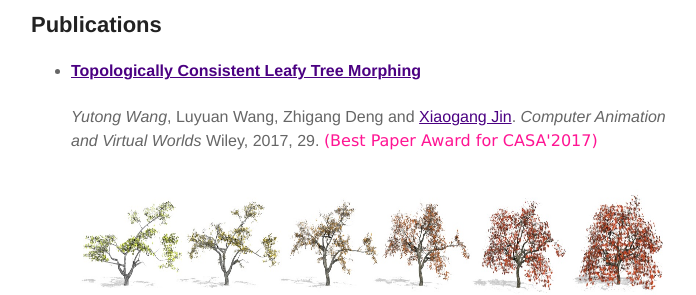
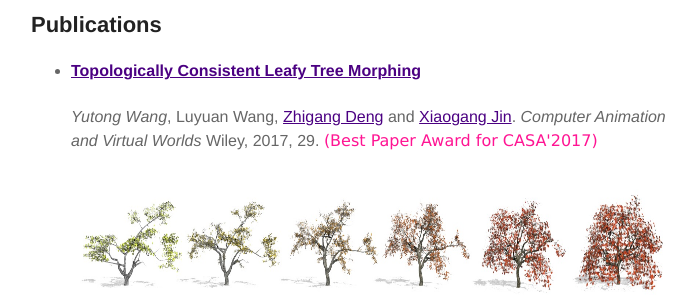
Before and after one commit to catherineytw/YutongWang, a Jekyll site: the page built from about.md, in a window 1280 px wide and 1400 px high, scrolled down 1151 px. Shown: the part 152-447 px from the top of the window, without its empty margins (329-1025 px from the left). Built offline with Jekyll 4.4.1, drawn with Linux system fonts in a browser that asks for light colours; part of the change alters nothing that is shown; some of the changed text lies outside the part shown.

Commit message:
add hyperlink to professor deng

```diff
--- a/about.md
+++ b/about.md
@@ -66,7 +66,7 @@ layout: page
   <li>
       <div class="divcss5">
          <p><h4><a href="https://www.researchgate.net/publication/315516994_Topologically_Consistent_Leafy_Tree_Morphing"> Topologically Consistent Leafy Tree Morphing</a></h4>
-		 <B><I>Yutong Wang</I></B>, Luyuan Wang, Zhigang Deng and <a href="http://www.cad.zju.edu.cn/home/jin/casa2017/casa2017.htm">Xiaogang Jin</a>. <i>Computer Animation and Virtual Worlds</i> Wiley, 2017, 29. <font face="verdana" color="#FF1493">(Best Paper Award for CASA'2017)</font></p>
+		 <B><I>Yutong Wang</I></B>, Luyuan Wang, <a href="http://graphics.cs.uh.edu/zdeng/">Zhigang Deng</a> and <a href="http://www.cad.zju.edu.cn/home/jin/casa2017/casa2017.htm">Xiaogang Jin</a>. <i>Computer Animation and Virtual Worlds</i> Wiley, 2017, 29. <font face="verdana" color="#FF1493">(Best Paper Award for CASA'2017)</font></p>
 		 <p><a href="https://www.researchgate.net/publication/315516994_Topologically_Consistent_Leafy_Tree_Morphing"><img src="https://catherineytw.github.io/YutongWang/publications/images/topologically consistent leafy tree morphing/teaser.jpg" height="200px" width="600px" alt="Topologically Consistent Leafy Tree Morphing"/></a>
 		 </p>
 		 <video src="https://catherineytw.github.io/YutongWang/publications/images/topologically consistent leafy tree morphing/Topologically Consistent Leafy Tree Morphing.mp4" controls="controls"></video>
@@ -77,7 +77,7 @@ layout: page
 	<li>
 		<div class="divcss6">
         <p><h4><a href="https://www.researchgate.net/publication/311478440_Creative_Virtual_Tree_Modeling_through_Hierarchical_Topology-preserving_Blending?ev=prf_high">Creative Virtual Tree Modeling through Hierarchical Topology-preserving Blending</a></h4>
-		<B><I>Yutong Wang</I></B>, Xiaowei Xue, <a href="http://www.cad.zju.edu.cn/home/jin/tvcg2016/tvcg2016.htm">Xiaogang Jin</a>, Zhigang Deng. <i>IEEE Transactions on Visualization and Computer Graphics</i>, IEEE Computer Society, 2016 (accepted)</p>
+		<B><I>Yutong Wang</I></B>, Xiaowei Xue, <a href="http://www.cad.zju.edu.cn/home/jin/tvcg2016/tvcg2016.htm">Xiaogang Jin</a>, <a href="http://graphics.cs.uh.edu/zdeng/">Zhigang Deng</a>. <i>IEEE Transactions on Visualization and Computer Graphics</i>, IEEE Computer Society, 2016 (accepted)</p>
 		<p>
 			<a href="https://www.researchgate.net/publication/311478440_Creative_Virtual_Tree_Modeling_through_Hierarchical_Topology-preserving_Blending?ev=prf_high"><img src="https://catherineytw.github.io/YutongWang/publications/images/creative_tree_modeling/teaser.jpg"  height="200px" width="600px" alt="Creative Virtual Tree Modeling"/></a>
 		</p>
```
